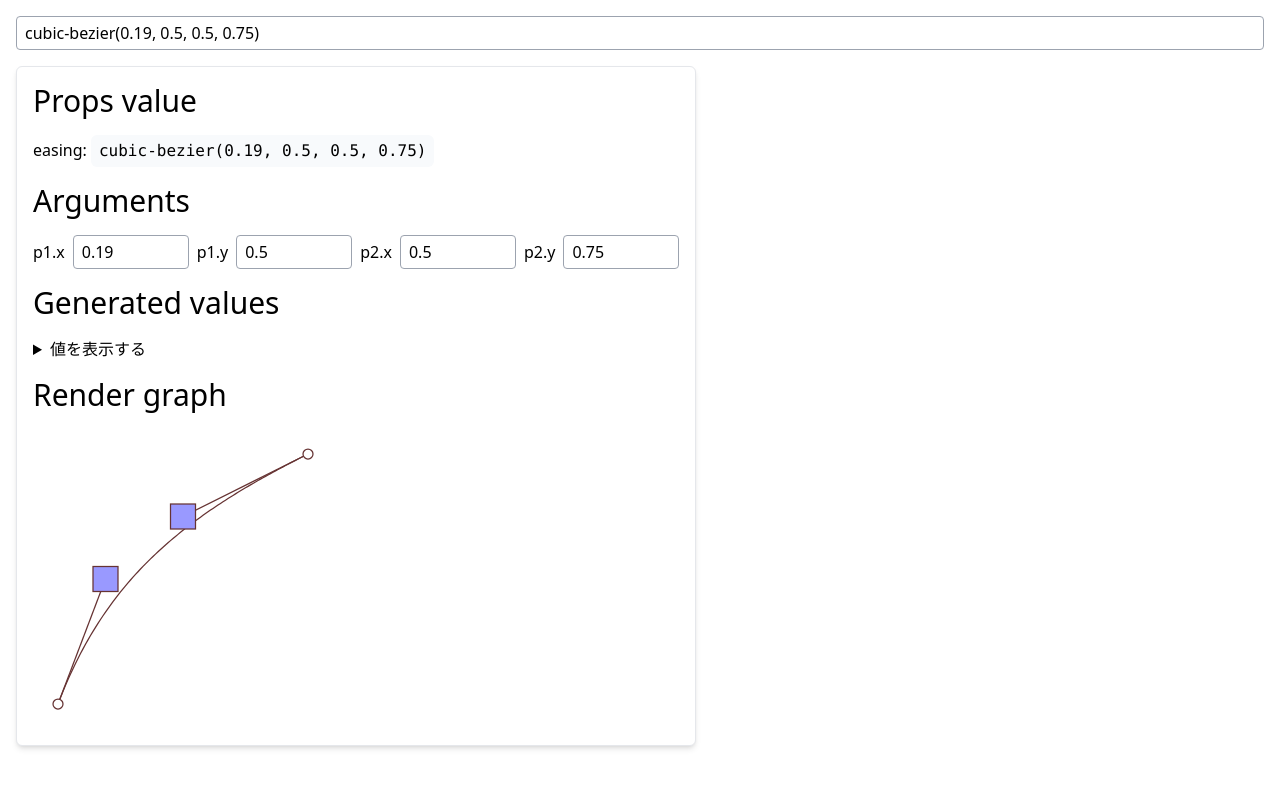
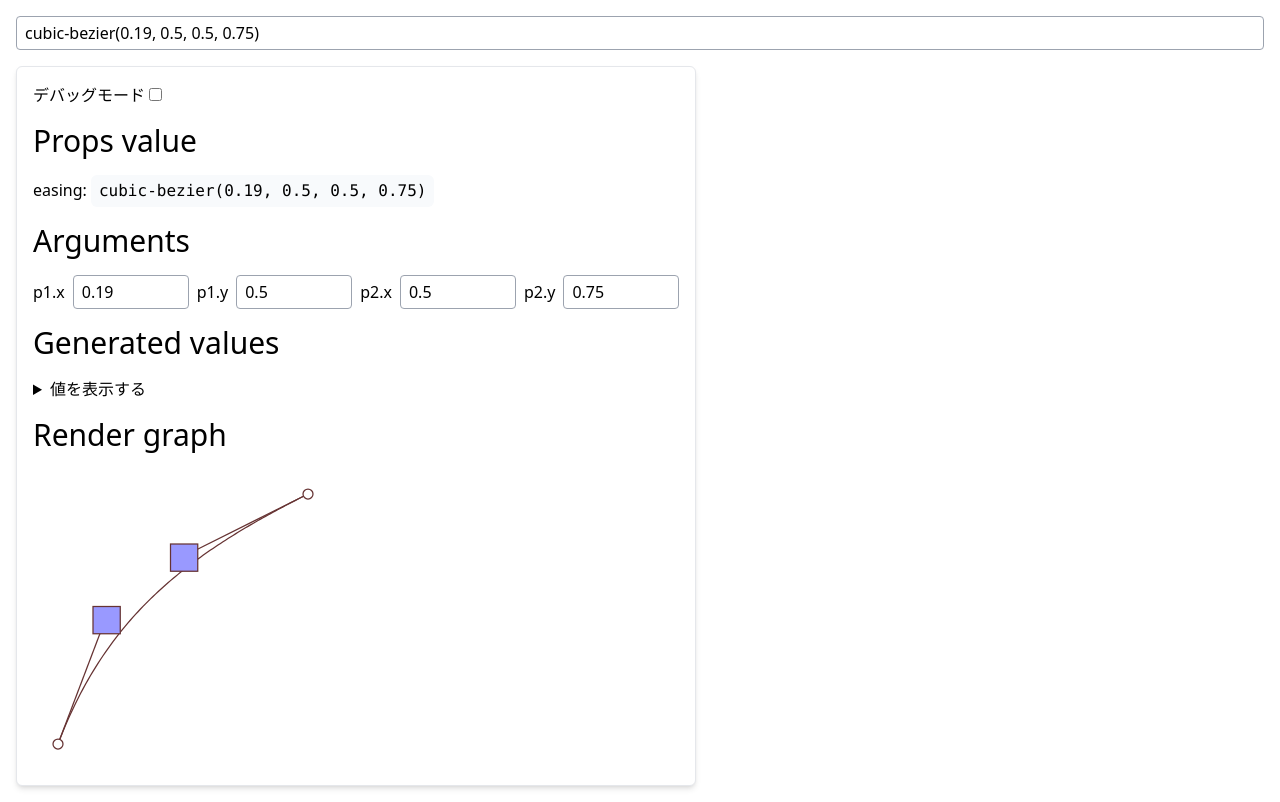
Before and after one commit to yosukedoke/cubic-bezier, a Vue app: page / in a window 1280 px wide. Built offline with nearby package versions, Linux system fonts and the light colour scheme.

Commit message:
ドラッグ可能なボタンを実装

```diff
--- a/src/views/components/CubicBezierEditor.vue
+++ b/src/views/components/CubicBezierEditor.vue
@@ -1,13 +1,14 @@
 <script lang="ts">
-import { defineComponent, toRefs } from 'vue'
+import { defineComponent, toRefs, ref } from 'vue'
 
 import NumberField from './NumberField.vue'
 import CurveGraph from './CurveGraph.vue'
+import DragableButton from './DragableButton.vue'
 
-import { useEasingArgs, useCubicBezier} from './CubicBezierEditor.hooks'
+import { useEasingArgs, useCubicBezier } from './CubicBezierEditor.hooks'
 
 export default defineComponent({
-  components: { NumberField, CurveGraph },
+  components: { NumberField, CurveGraph, DragableButton },
   props: {
     easing: {
       type: String,
@@ -15,7 +16,8 @@ export default defineComponent({
     },
   },
   emits: ['update:easing'],
-  setup(props, { emit}) {
+  setup(props, { emit }) {
+    const debug = ref(false)
     const { easing } = toRefs(props)
 
     const onUpdated = (easing: string) => {
@@ -26,6 +28,7 @@ export default defineComponent({
     const values = useCubicBezier(args)
 
     return {
+      debug,
       args,
       values,
     }
@@ -35,20 +38,52 @@ export default defineComponent({
 <template>
   <section class="p-4 border rounded-md bg-white shadow-md">
     <div class="flex flex-col gap-4">
+      <div>
+        <label>デバッグモード
+          <input v-model="debug" type="checkbox" />
+        </label>
+      </div>
       <h2 class="text-3xl">Props value</h2>
-      <p>easing: <code class="inline-block px-2 py-1 bg-slate-50 rounded-md">{{ easing }}</code></p>
+      <p>
+        easing:
+        <code class="inline-block px-2 py-1 bg-slate-50 rounded-md">{{ easing }}</code>
+      </p>
 
       <h2 class="text-3xl">Arguments</h2>
 
       <div class="flex gap-2 items-center">
         <label id="p1x">p1.x</label>
-        <NumberField v-model="args[0]" step="0.01" min="0.0" max="1.0" aria-labelledby="p1x" />
+        <NumberField
+          v-model="args[0]"
+          step="0.01"
+          min="0.0"
+          max="1.0"
+          aria-labelledby="p1x"
+        />
         <label id="p1y">p1.y</label>
-        <NumberField v-model="args[1]" step="0.01" min="0.0" max="1.0" aria-labelledby="p1y" />
+        <NumberField
+          v-model="args[1]"
+          step="0.01"
+          min="0.0"
+          max="1.0"
+          aria-labelledby="p1y"
+        />
         <label id="p2x">p2.x</label>
-        <NumberField v-model="args[2]" step="0.01" min="0.0" max="1.0" aria-labelledby="p2x"/>
+        <NumberField
+          v-model="args[2]"
+          step="0.01"
+          min="0.0"
+          max="1.0"
+          aria-labelledby="p2x"
+        />
         <label id="p2y">p2.y</label>
-        <NumberField v-model="args[3]" step="0.01" min="0.0" max="1.0" aria-labelledby="p2y" />
+        <NumberField
+          v-model="args[3]"
+          step="0.01"
+          min="0.0"
+          max="1.0"
+          aria-labelledby="p2y"
+        />
       </div>
 
       <h2 class="text-3xl">Generated values</h2>
@@ -63,15 +98,27 @@ export default defineComponent({
       <h2 class="text-3xl">Render graph</h2>
 
       <div class="relative">
+        <DragableButton
+          :debug="debug"
+          :args="args"
+          :absolute="true"
+          :width="250"
+          :height="250"
+          style="top: 25px; left: 25px"
+        />
         <curve-graph
           v-model:p1x="args[0]"
           v-model:p1y="args[1]"
           v-model:p2x="args[2]"
           v-model:p2y="args[3]"
+          :debug="debug"
           :points="values"
           :offset="10"
-          width="300" height="300"
-          stroke="#633" stroke-width="0.5"/>
+          :width="300"
+          :height="300"
+          stroke="#633"
+          stroke-width="0.5"
+        />
       </div>
     </div>
   </section>
--- a/src/views/components/CurveGraph.vue
+++ b/src/views/components/CurveGraph.vue
@@ -4,9 +4,21 @@ import { defineComponent } from 'vue'
 
 const CurveGraph = defineComponent({
   props: {
+    debug: {
+      type: Boolean,
+      default: false,
+    },
     offset: {
       type: Number,
       default: 0,
+    },
+    width: {
+      type: Number,
+      required: true,
+    },
+    height: {
+      type: Number,
+      required: true,
     },
     points: {
       type: Array<number>,
@@ -40,7 +52,7 @@ const CurveGraph = defineComponent({
     const plotCanvas = (x: number, y: number) => {
       return {
         x: x * 100 + props.offset,
-        y: 100 - y * 100 + props.offset,
+        y: (1 - y) * 100 + props.offset,
       }
     }
 
@@ -71,7 +83,8 @@ const CurveGraph = defineComponent({
 export default CurveGraph
 </script>
 <template>
-  <svg xmlns="http://www.w3.org/2000/svg" :viewBox="viewBox">
+  <svg xmlns="http://www.w3.org/2000/svg" :viewBox="viewBox" :width="width" :height="height">
+      <rect v-if="debug" :x="offset" :y="offset" :width="100" :height="100" stroke-width="0.2" stroke="red" fill="transparent" />
       <polyline
         :points="points"
         fill="transparent"/>
@@ -80,12 +93,12 @@ export default CurveGraph
       <line :x1="endPoint.x" :y1="endPoint.y" :x2="endHandle.x" :y2="endHandle.y" />
       <rect
         :x="startHandle.x - 5" :y="startHandle.y - 5"
-      width="10" height="10"
+        width="10.9" height="10.9"
         fill="#99F" label="Handle to control p1 point"
         />
       <rect
         :x="endHandle.x - 5" :y="endHandle.y - 5"
-      width="10" height="10"
+        width="10.90" height="10.9"
         fill="#99F" label="Handle to control p2 point"
       />
 
--- /dev/null
+++ b/src/views/components/DragableButton.vue
@@ -0,0 +1,173 @@
+<script lang="ts">
+import {defineComponent, reactive,  computed, PropType} from 'vue'
+import clamp from '../../logic/utils/clamp'
+
+const useHandleButton = () => {
+  const state = reactive({
+    x: 0,
+    y: 0,
+    width: 0,
+    height: 0,
+    isPressed: false,
+  })
+
+  const mousedown = (e:MouseEvent) => {
+    state.isPressed = true
+
+    const { offsetX: x, offsetY: y, target } = e
+    const { width, height } = (target as HTMLElement).getBoundingClientRect()
+
+    state.x = x
+    state.y = y
+    state.width = width
+    state.height = height
+
+    document.addEventListener(
+      'mouseup',
+      () => {
+        state.isPressed = false
+      },
+      { once: true },
+    )
+  }
+
+  const mouseup = () => {
+    state.isPressed = false
+  }
+
+  return {
+    state,
+    mouseup,
+    mousedown,
+  }
+}
+
+const calc  = (
+  cursor: { x: number, y: number },
+  bounds: { width: number, height: number },
+  state: { x: number, y: number, width: number, height: number }) => {
+    const newX = cursor.x - state.x + state.width/2
+    const newY = cursor.y - state.y + state.height/2
+
+    return [
+      clamp(newX, 0, bounds.width) / bounds.width,
+      clamp(bounds.height - newY, 0, bounds.height) / bounds.height,
+    ]
+  }
+
+const useDraggableButton = (
+  args: number[],
+  bounds: { width: number, height: number },
+) => {
+  const buttonA = useHandleButton()
+  const buttonB = useHandleButton()
+
+  const mousemove = (e: MouseEvent) => {
+    const { x, y, currentTarget: div } = e
+    const { left, top } = (div as HTMLElement).getBoundingClientRect()
+    const cursor = { x: x - left, y: y - top }
+
+    if (buttonA.state.isPressed) {
+      const values = calc(cursor, bounds, buttonA.state)
+
+      args.splice(0, 2, ...values)
+    }
+
+    if (buttonB.state.isPressed) {
+      const values = calc(cursor, bounds, buttonA.state)
+
+      args.splice(2, 2, ...values)
+    }
+  }
+
+  const buttonAStyle = computed(() => {
+    return `
+      left: ${args[0] * bounds.width}px;
+      top:  ${(1 - args[1]) * bounds.height}px;
+    `
+  })
+
+  const buttonBStyle = computed(() => {
+    return `
+      left: ${args[2] * bounds.width}px;
+      top:  ${(1 - args[3]) * bounds.height}px;
+    `
+  })
+
+  return {
+    buttonA,
+    buttonAStyle,
+    buttonB,
+    buttonBStyle,
+    mousemove,
+  }
+}
+
+export default defineComponent({
+  props: {
+    args: {
+      type: Object as PropType<number[]>,
+      required: true,
+    },
+    width: {
+      type: Number,
+      required: true,
+    },
+    height: {
+      type: Number,
+      required: true,
+    },
+    absolute: {
+      type: Boolean,
+      default: false,
+    },
+    debug: {
+      type: Boolean,
+      default: false,
+    },
+  },
+  setup(props) {
+    const bounds = { width: props.width, height: props.height }
+    const {
+      buttonA,
+      buttonAStyle,
+      buttonB,
+      buttonBStyle,
+      mousemove,
+    } = useDraggableButton(props.args, bounds)
+
+    return {
+      buttonA,
+      buttonAStyle,
+      buttonB,
+      buttonBStyle,
+      mousemove,
+    }
+  },
+})
+</script>
+<template>
+  <div :class="{ absolute : absolute, relative: !absolute }" :style="`width: ${width}px;  height: ${height}px`">
+    <div
+      :class="['w-full h-full p-4 relative', { border: debug }]"
+      @mousemove="mousemove"
+    >
+      <button
+       :class="['w-8 h-8 absolute -translate-x-4 -translate-y-4', { border: debug }]" :style="buttonAStyle"
+        @mousedown="buttonA.mousedown"
+        @mouseup="buttonA.mouseup"
+      ></button>
+
+      <button
+        :class="['w-8 h-8 absolute -translate-x-4 -translate-y-4', { border: debug }]" :style="buttonBStyle"
+        @mousedown="buttonB.mousedown"
+        @mouseup="buttonB.mouseup"
+      ></button>
+
+      <div v-if="debug" class="absolute top-2 left-2">
+        <div class="text-xs">A{{ args[0] }} / {{ args[1] }}</div>
+        <div class="text-xs">B{{ args[2] }} / {{ args[3] }}</div>
+      </div>
+    </div>
+  </div>
+</template>
```
Lines whose indentation alone changed are shown as unchanged.
